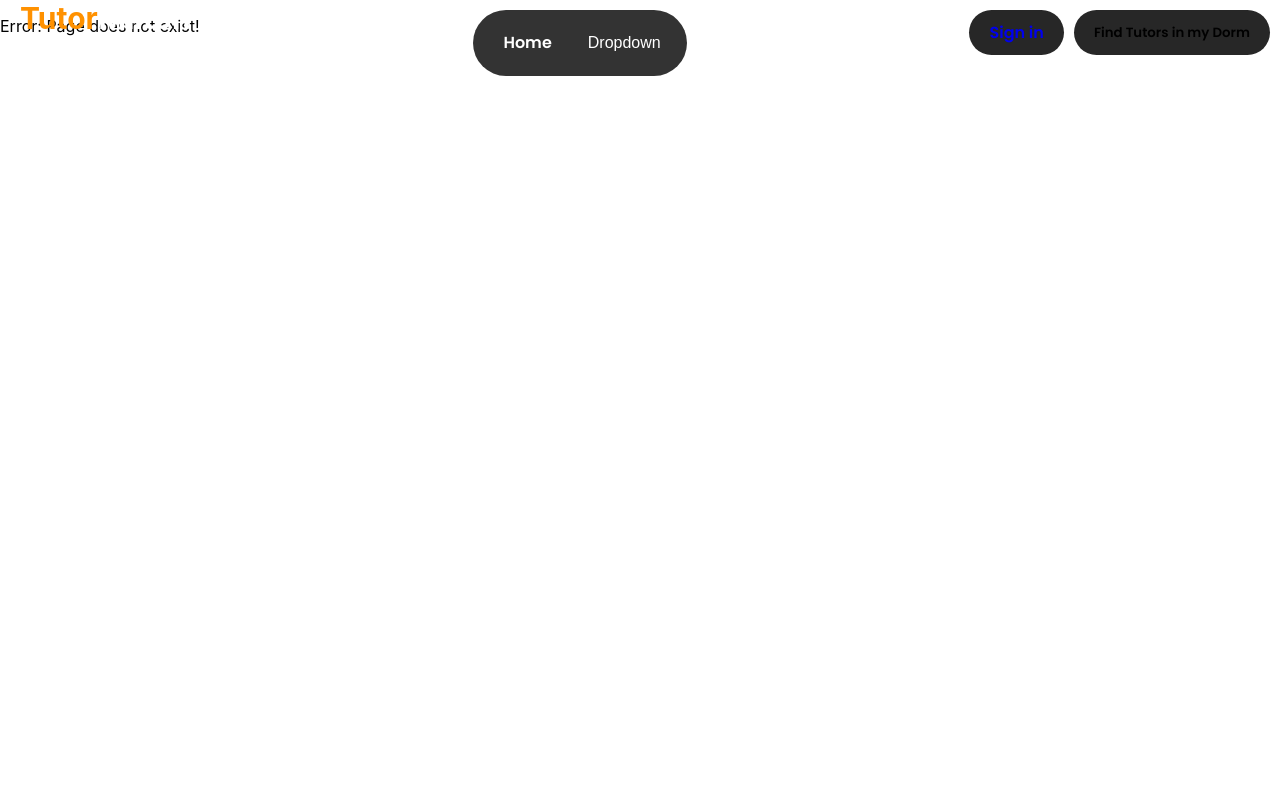
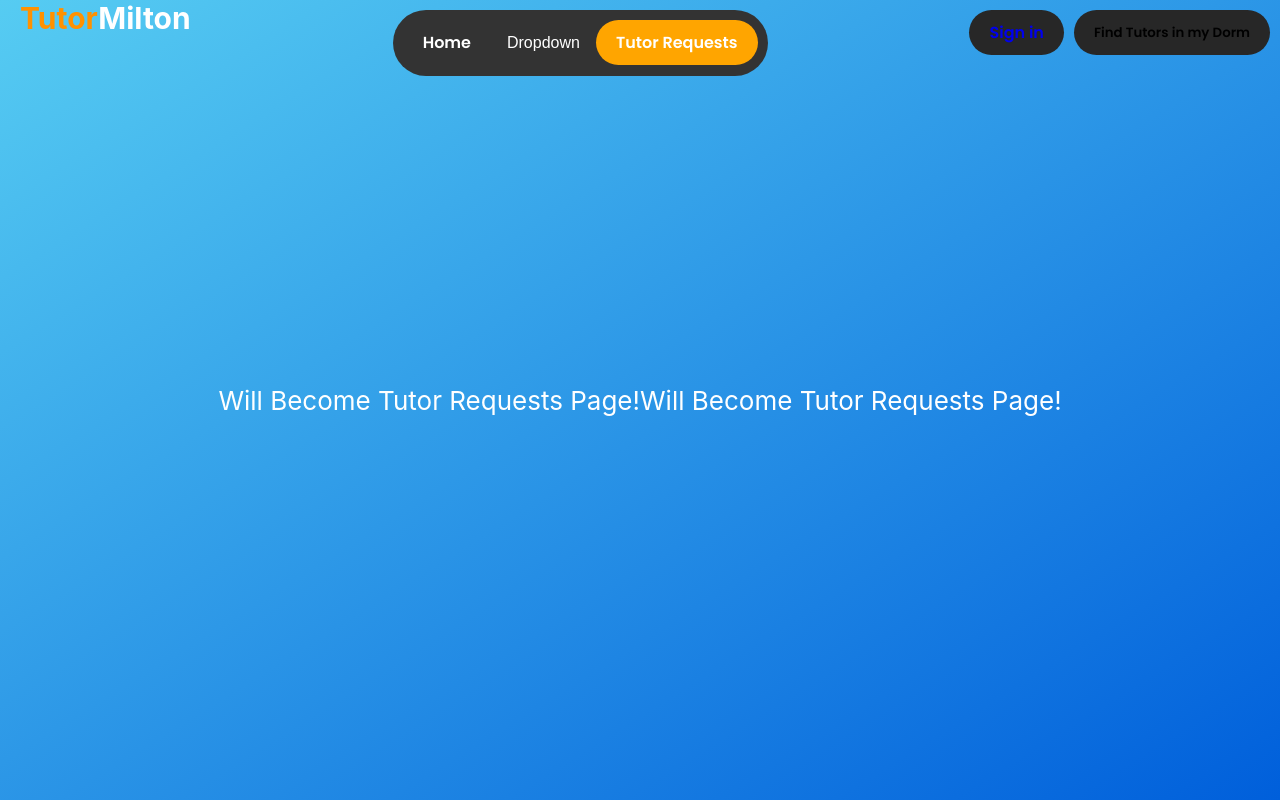
Before and after one commit to nshark/TutorMilton, a React (Create React App) app in the folder frontend/tutor-milton/: page /tutorrequests in a window 1280 px wide. Built offline with nearby package versions, Linux system fonts and the light colour scheme.

Commit message:
tutorrequests basic layout

```diff
--- a/frontend/tutor-milton/src/App.js
+++ b/frontend/tutor-milton/src/App.js
@@ -23,7 +23,7 @@ const App = () => {
              <Route path="/tutorprofile" component={TutorProfile} exact/>
              <Route path="/tuteeprofile" component={TuteeProfile} exact/>
              <Route path="/signin" component={GoogleLogin}/>
-             <Route path="/tutorrequest" component={TutorRequest}/>
+             <Route path="/tutorrequests" component={TutorRequest}/>
              <Route path="*" component={Error}/>
            </Switch>
         </div>
--- a/frontend/tutor-milton/src/components/Header.js
+++ b/frontend/tutor-milton/src/components/Header.js
@@ -22,6 +22,9 @@ const Header = ({ loggedIn, username }) => {
                         <div className="nav-spacer"> </div>
                         <NavLink exact to="/tutorprofile" className="DropDownNavigation2" activeClassName="activeRoute">Tutor Profile</NavLink>
                         </div>
+                    </li>
+                    <li>
+                        <NavLink exact to="/tutorrequests" className="Navigation" activeClassName="activeRoute">Tutor Requests</NavLink>
                     </li>
                 </div>
             <div className="top-bar-nav">
--- a/frontend/tutor-milton/src/components/TutorRequest.js
+++ b/frontend/tutor-milton/src/components/TutorRequest.js
@@ -1,10 +1,10 @@
 import React, { Component } from 'react';
 import Frees from './Frees'
 import Subjects from './Subjects'
-import Tutoring from './Tutoring'
+import Sessions from './Sessions'
 import './profcomps.css'
 
-export default class TutorRequest extends Component {
+export default class TuteeProfile extends Component {
     render() {
         return (
 
@@ -14,12 +14,12 @@ export default class TutorRequest extends Component {
                    <div class="row">
 
                     <div class="column">
-                        <Tutoring />
+                    <p>Will Become Tutor Requests Page!</p>
                     </div>
 
                     <div class="column">
-                        <Subjects />
-                        <Frees />
+                    <p>Will Become Tutor Requests Page!</p>
+
                     </div>
 
                 </div>
```
